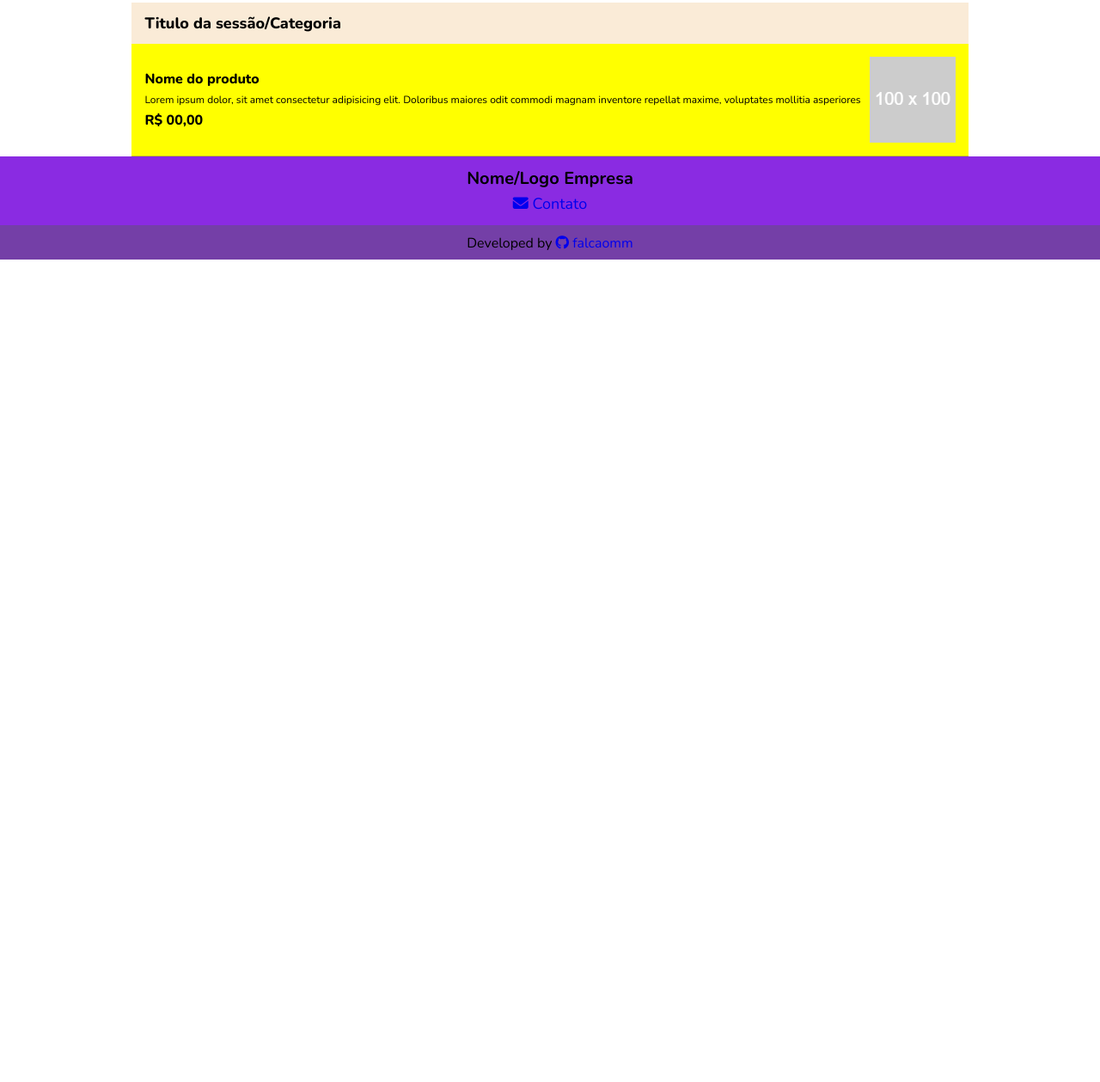
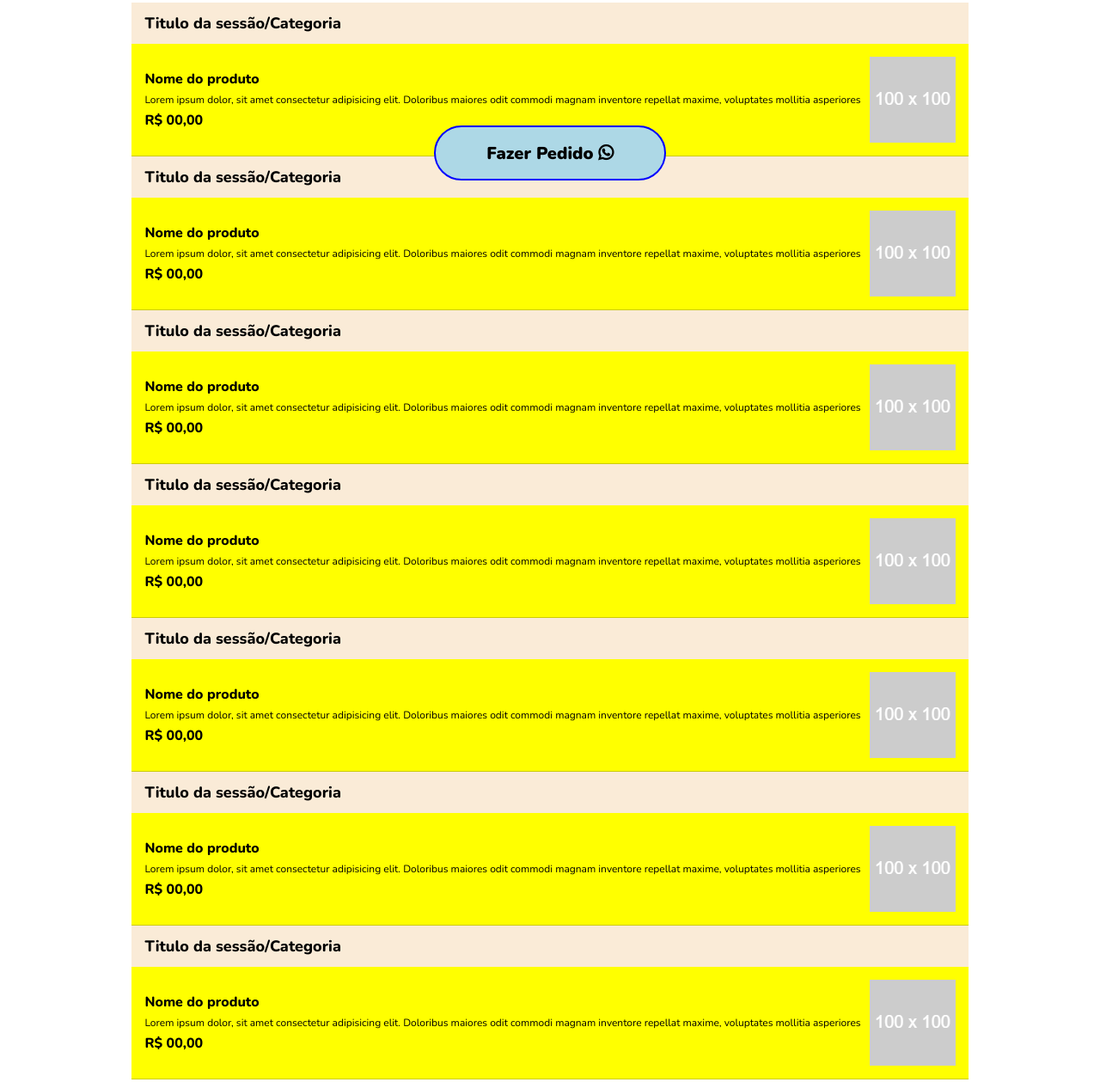
Before and after one commit to falcaomm/catalogo-digital, a plain HTML site: page index.html in a window 1280 px wide. Shown: the part 570-1829 px from the top of the page at 86% size. Before the commit the page ends 872 px from the top, so only its background shows below. Drawn offline with nearby package versions, Linux system fonts and the light colour scheme.

Commit message:
cria efeito scroll do menu

```diff
--- a/css/buttonFixed.css
+++ b/css/buttonFixed.css
@@ -1,9 +1,9 @@
 .button-fixed{
-    position: fixed;
-    bottom: 0;
-    height: 50px;
+    position: sticky;
+    bottom: 20px;
+    height: 8vh;
     width: 270px;
-    margin: 20px;
+    margin: 10px;
     font-weight: 900;
     font-size: 20px;
     border-radius: 50px;
--- a/css/globalStyle.css
+++ b/css/globalStyle.css
@@ -12,3 +12,8 @@ main{
     flex-direction: column;
     align-items: center;
 }
+
+html {
+    scroll-behavior: smooth;
+    scroll-padding-top: 10vh;
+}
--- a/css/nav.css
+++ b/css/nav.css
@@ -86,19 +86,19 @@ header{
     right: 0;
     height: 0px;
     background-color: aquamarine;
-    z-index: 100;
     transition: 0.4s;
     visibility: hidden;
     overflow-y: hidden;
 }
 
-.menu-item{
+.menu-item a{
     border-bottom: 1px solid rgb(209, 209, 209);
     display: flex;
     justify-content: center;
     padding: 20px 0;
     font-size: 1.2rem;
     width: 100vw;
+    color: black;
 }
 
 .menu-item:hover,
@@ -107,10 +107,11 @@ header{
 }
 
 .nav-menu.active .menu-list {
-    height: 70vh;
+    height: 60vh;
     visibility: visible;
     overflow-y: auto;
     display: flex;
     flex-direction: column;
     align-items: center;
+    z-index: 2;
 }
--- a/index.html
+++ b/index.html
@@ -36,21 +36,25 @@
     <header>
       <h1 class="title-header">Nome da Empresa</h1>
       <nav class="nav-menu" id="nav-menu">
-        <button class="menu-btn" aria-label="Abrir Menu" id="menu-btn" aria-haspopup="true" aria-controls="menu-list" aria-expanded="false">
+        <button
+          class="menu-btn"
+          aria-label="Abrir Menu"
+          id="menu-btn"
+          aria-haspopup="true"
+          aria-controls="menu-list"
+          aria-expanded="false"
+        >
           <div class="menu-bar" id="menu-bar"></div>
         </button>
 
         <ul class="menu-list" id="menu-list" role="menu">
-          <li class="menu-item">categoria1</li>
-          <li class="menu-item">categoria2</li>
-          <li class="menu-item">categoria3</li>
-          <li class="menu-item">categoria4</li>
-          <li class="menu-item">categoria5</li>
-          <li class="menu-item">categoria6</li>
-          <li class="menu-item">categoria7</li>
-          <li class="menu-item">categoria8</li>
-          <li class="menu-item">categoria9</li>
-          <li class="menu-item">categoria10</li>
+          <li class="menu-item"><a href="#categoria1">categoria1</a></li>
+          <li class="menu-item"><a href="#categoria2">categoria2</a></li>
+          <li class="menu-item"><a href="#categoria3">categoria3</a></li>
+          <li class="menu-item"><a href="#categoria4">categoria4</a></li>
+          <li class="menu-item"><a href="#categoria5">categoria5</a></li>
+          <li class="menu-item"><a href="#categoria6">categoria6</a></li>
+          <li class="menu-item"><a href="#categoria7">categoria7</a></li>
         </ul>
       </nav>
     </header>
@@ -83,7 +87,7 @@
         </div>
       </section>
 
-      <section class="product-section">
+      <section id="categoria1" class="product-section">
         <h2>Titulo da sessão/Categoria</h2>
 
         <section class="card-product">
@@ -101,9 +105,117 @@
         </section>
       </section>
 
-      <!-- <button class="button-fixed">
+      <section id="categoria2" class="product-section">
+        <h2>Titulo da sessão/Categoria</h2>
+
+        <section class="card-product">
+          <div class="product-infos">
+            <h3 class="product-name">Nome do produto</h3>
+            <p class="product-description">
+              Lorem ipsum dolor, sit amet consectetur adipisicing elit.
+              Doloribus maiores odit commodi magnam inventore repellat maxime,
+              voluptates mollitia asperiores
+            </p>
+            <p class="product-price">R$ 00,00</p>
+          </div>
+
+          <img src="/media/100x100.png" alt="Imagem do produto" />
+        </section>
+      </section>
+
+      <section id="categoria3" class="product-section">
+        <h2>Titulo da sessão/Categoria</h2>
+
+        <section class="card-product">
+          <div class="product-infos">
+            <h3 class="product-name">Nome do produto</h3>
+            <p class="product-description">
+              Lorem ipsum dolor, sit amet consectetur adipisicing elit.
+              Doloribus maiores odit commodi magnam inventore repellat maxime,
+              voluptates mollitia asperiores
+            </p>
+            <p class="product-price">R$ 00,00</p>
+          </div>
+
+          <img src="/media/100x100.png" alt="Imagem do produto" />
+        </section>
+      </section>
+
+      <section id="categoria4" class="product-section">
+        <h2>Titulo da sessão/Categoria</h2>
+
+        <section class="card-product">
+          <div class="product-infos">
+            <h3 class="product-name">Nome do produto</h3>
+            <p class="product-description">
+              Lorem ipsum dolor, sit amet consectetur adipisicing elit.
+              Doloribus maiores odit commodi magnam inventore repellat maxime,
+              voluptates mollitia asperiores
+            </p>
+            <p class="product-price">R$ 00,00</p>
+          </div>
+
+          <img src="/media/100x100.png" alt="Imagem do produto" />
+        </section>
+      </section>
+
+      <section id="categoria5" class="product-section">
+        <h2>Titulo da sessão/Categoria</h2>
+
+        <section class="card-product">
+          <div class="product-infos">
+            <h3 class="product-name">Nome do produto</h3>
+            <p class="product-description">
+              Lorem ipsum dolor, sit amet consectetur adipisicing elit.
+              Doloribus maiores odit commodi magnam inventore repellat maxime,
+              voluptates mollitia asperiores
+            </p>
+            <p class="product-price">R$ 00,00</p>
+          </div>
+
+          <img src="/media/100x100.png" alt="Imagem do produto" />
+        </section>
+      </section>
+
+      <section id="categoria6" class="product-section">
+        <h2>Titulo da sessão/Categoria</h2>
+
+        <section class="card-product">
+          <div class="product-infos">
+            <h3 class="product-name">Nome do produto</h3>
+            <p class="product-description">
+              Lorem ipsum dolor, sit amet consectetur adipisicing elit.
+              Doloribus maiores odit commodi magnam inventore repellat maxime,
+              voluptates mollitia asperiores
+            </p>
+            <p class="product-price">R$ 00,00</p>
+          </div>
+
+          <img src="/media/100x100.png" alt="Imagem do produto" />
+        </section>
+      </section>
+
+      <section id="categoria7" class="product-section">
+        <h2>Titulo da sessão/Categoria</h2>
+
+        <section class="card-product">
+          <div class="product-infos">
+            <h3 class="product-name">Nome do produto</h3>
+            <p class="product-description">
+              Lorem ipsum dolor, sit amet consectetur adipisicing elit.
+              Doloribus maiores odit commodi magnam inventore repellat maxime,
+              voluptates mollitia asperiores
+            </p>
+            <p class="product-price">R$ 00,00</p>
+          </div>
+
+          <img src="/media/100x100.png" alt="Imagem do produto" />
+        </section>
+      </section>
+
+      <button class="button-fixed">
         Fazer Pedido <i class="fa-brands fa-whatsapp"></i>
-      </button> -->
+      </button>
     </main>
 
     <footer>
--- a/js/menu.js
+++ b/js/menu.js
@@ -1,7 +1,5 @@
 const menuBtn = document.getElementById('menu-btn');
 const nav = document.getElementById('nav-menu');
-
-
 
 function openMenu(event) {
     if (event.type === 'touchstart') {
@@ -22,3 +20,9 @@ function openMenu(event) {
 
 menuBtn.addEventListener('click', openMenu)
 menuBtn.addEventListener('touchstart', openMenu)
+
+const menuLinks = document.querySelectorAll('.menu-list a[href^="#"]')
+
+menuLinks.forEach((link) => {
+    link.addEventListener("click", () => nav.classList.toggle('active'))
+});
```
